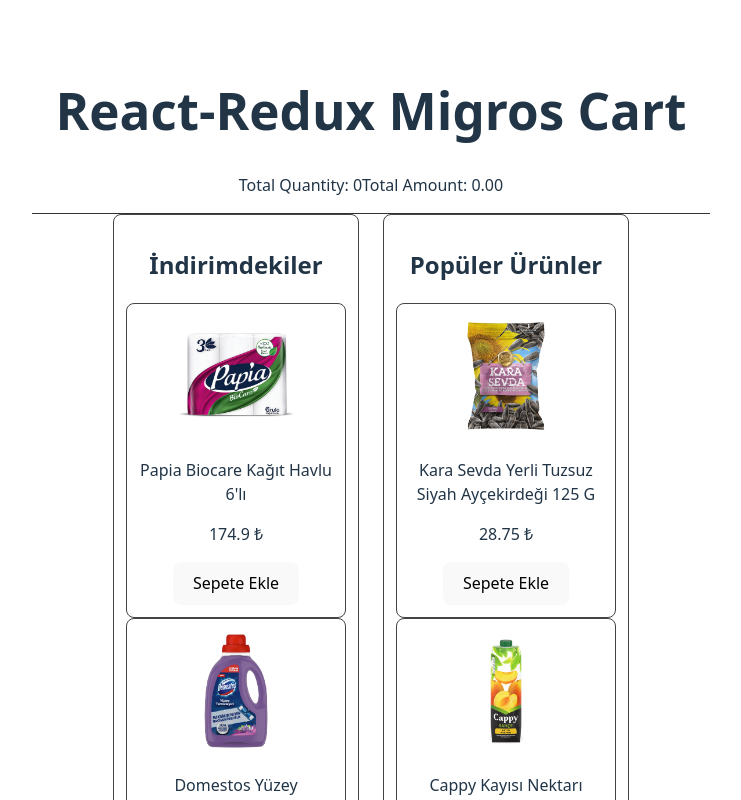
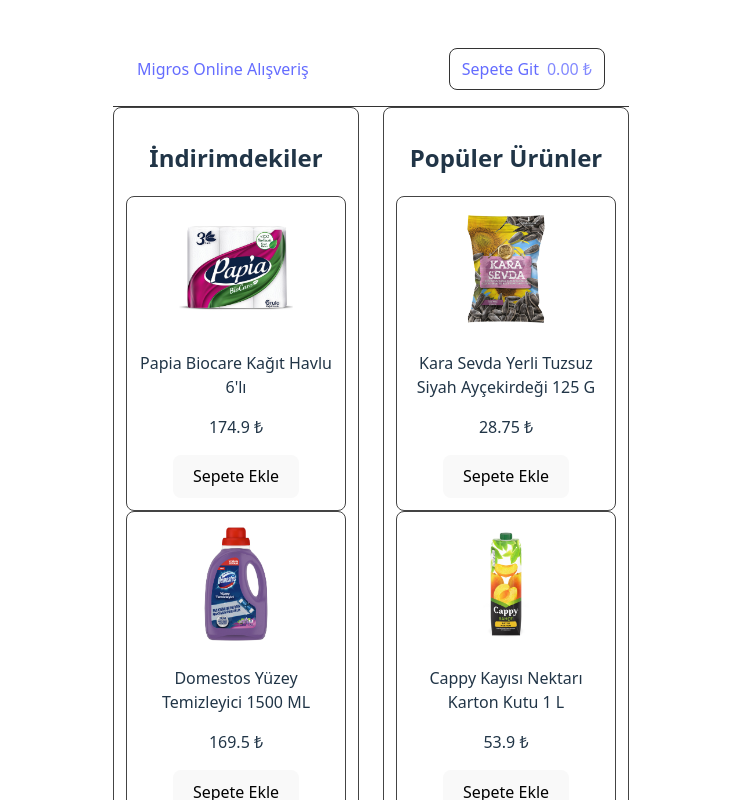
Before and after one commit to ipekgozlek/CV, a React (Vite) app in the folder react-redux-migros-cart/: page / in a window 1280 px wide. Shown: the top 800 px of the page, without its empty margins (269-1010 px from the left). Built offline with nearby package versions, Linux system fonts and the light colour scheme; data requests are answered from the project's data file.

Commit message:
Add React Router pages and cart badge in header

```diff
--- a/react-redux-migros-cart/package.json
+++ b/react-redux-migros-cart/package.json
@@ -16,7 +16,8 @@
     "json-server": "^1.0.0-beta.3",
     "react": "^19.2.0",
     "react-dom": "^19.2.0",
-    "react-redux": "^9.2.0"
+    "react-redux": "^9.2.0",
+    "react-router-dom": "^7.12.0"
   },
   "devDependencies": {
     "@eslint/js": "^9.39.1",
--- a/react-redux-migros-cart/src/App.jsx
+++ b/react-redux-migros-cart/src/App.jsx
@@ -1,17 +1,17 @@
-import React from 'react'
 import './App.css'
 import Blocks from './pages/Blocks.jsx';
 import Header from './components/Header.jsx';
 import Cart from './pages/Cart.jsx';
+import {Routes,Route} from "react-router-dom";
 
 function App() {
-
-
   return <>
   <Header />
-  <Blocks />
-  <Cart />
+  <Routes>
+    <Route path= "/" element ={<Blocks />} />
+    <Route path= "/cart" element ={<Cart />} />
+  </Routes>
   </>
 }
 
-export default App
+export default App;
--- a/react-redux-migros-cart/src/components/Header.jsx
+++ b/react-redux-migros-cart/src/components/Header.jsx
@@ -1,5 +1,5 @@
 import {useSelector} from 'react-redux';
-
+import { Link } from 'react-router-dom';
 
 function Header() {
 const {items, totalAmount} = useSelector((state) => state.cart);
@@ -12,16 +12,50 @@
             justifyContent: "space-between",
             alignItems: "center",
             padding: "16px 24px",
-            borderBottom: "1px solid #333",
-        }}
-     >
-        <div>
-            <h1>React-Redux Migros Cart</h1>
-            <div>
-                <span>Total Quantity: {totalQuantity}</span>
-                <span>Total Amount: {totalAmount.toFixed(2)}</span>
-            </div>
-        </div>
-         </header>)}
+            borderBottom: "1px solid #333"}}>
+            <Link to="/" style={{textDecoration:"none"}}>
+            Migros Online Alışveriş
+            </Link>
+
+
+            <Link to="/cart" style={{
+            position: "relative",
+            textDecoration:"none",
+            border: "1px solid #333",
+            padding: "8px 12px",
+            borderRadius: "8px",
+            display:"inline-flex",
+            alignItems:"center",
+            gap:"8px"
+            }}>
+                <span>Sepete Git</span>
+                <span style={{opacity:0.8}}>{totalAmount.toFixed(2)} ₺</span>
+
+            {totalQuantity> 0 && (
+            <span
+                style={{
+            backgroundColor: "#f54a0c",
+            color: "#ddebe9",
+            position: "absolute",
+            top: "-8px",
+            right: "-20px",
+            minWidth: "20px",
+            height: "20px",
+            padding: "0 6px",
+            borderRadius: "999px",
+            fontSize: "12px",
+            fontWeight: "bold",
+            display: "flex",
+            alignItems: "center",
+            justifyContent: "center",
+            border: "1px solid #f54a0c",
+                    }}>
+                {totalQuantity > 99 ? "99+" : totalQuantity}
+                </span>
+    )}
+            </Link>
+        </header>
+        )
+    }
 
 export default Header;
--- a/react-redux-migros-cart/src/main.jsx
+++ b/react-redux-migros-cart/src/main.jsx
@@ -4,12 +4,15 @@
 import App from './App.jsx'
 import {Provider} from 'react-redux';
 import {store} from './app/store.js';
+import { BrowserRouter} from 'react-router-dom';
 
 
 ReactDOM.createRoot(document.getElementById('root')).render(
   <React.StrictMode>
     <Provider store={store}>
-      <App />
+      <BrowserRouter>
+        <App />
+      </BrowserRouter>
     </Provider>
   </React.StrictMode>,
 );
```
Also changed, not shown: 1 other file (tests, documents, lock files or other folders).
